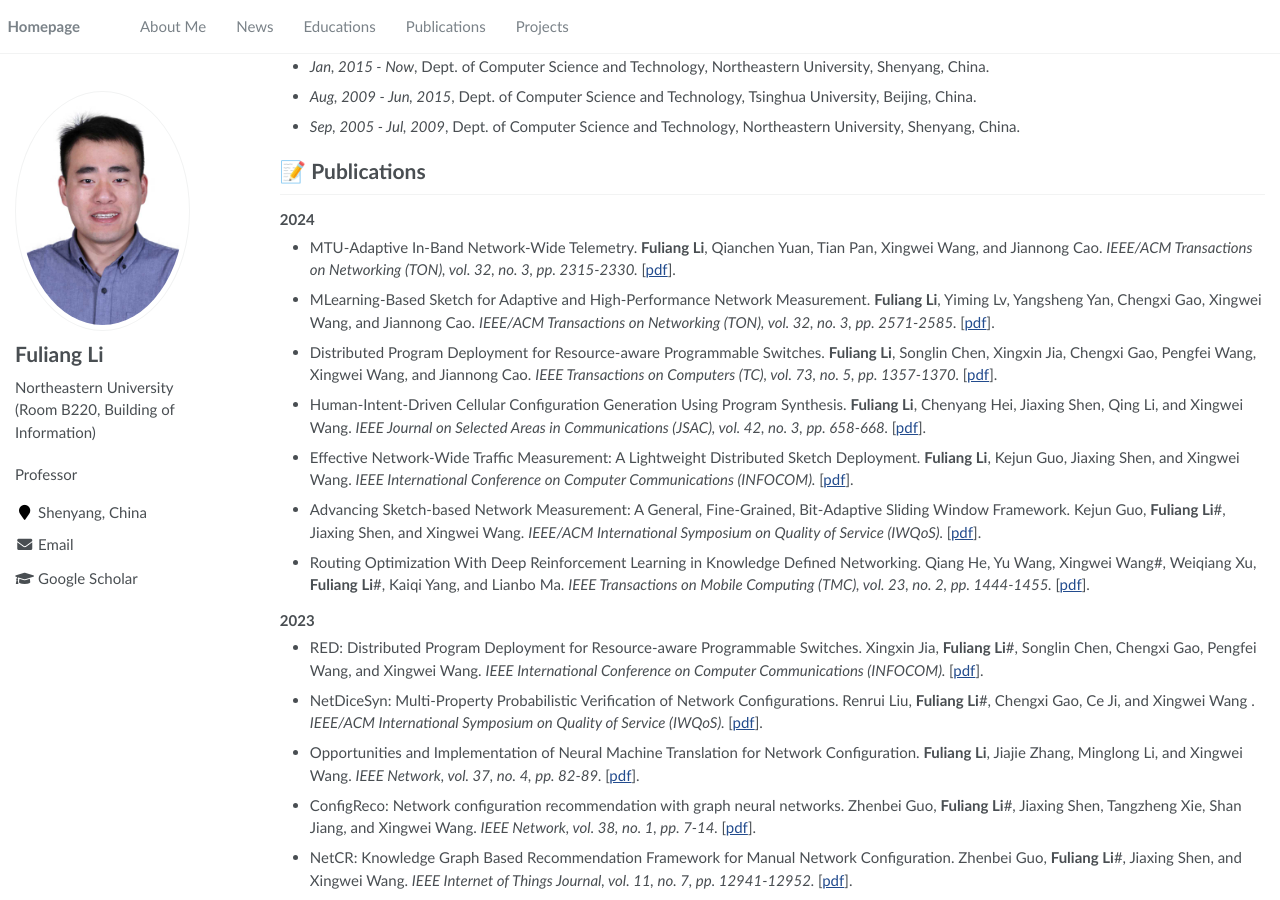
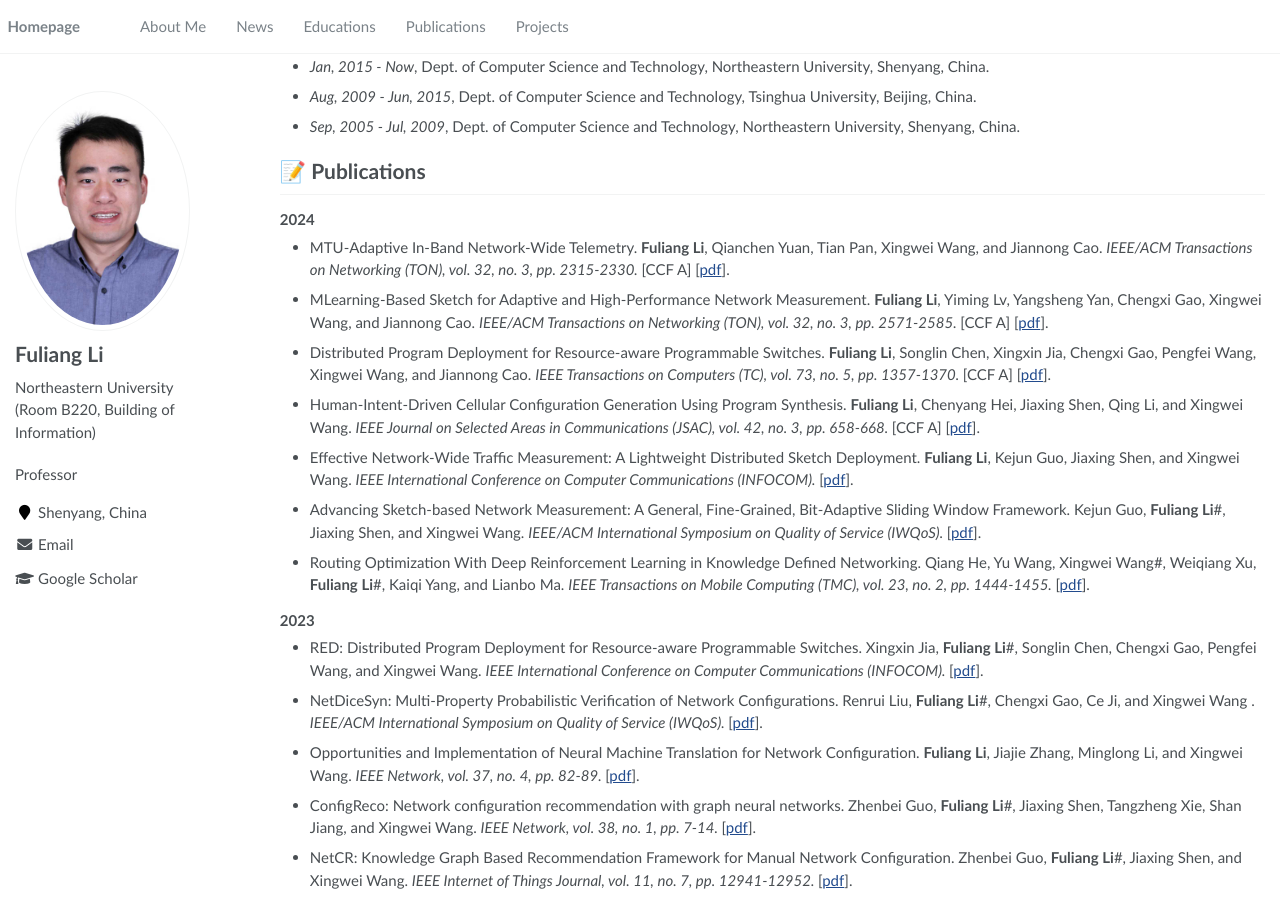
Before and after one commit to Fuliang-Li/Fuliang-Li.github.io, a Jekyll site: the page built from _pages/about.md, in a window 1280 px wide and 900 px high, scrolled down 300 px. Built offline with Jekyll 4.4.1, drawn with Linux system fonts in a browser that asks for light colours.

Commit message:
Update about.md

```diff
--- a/_pages/about.md
+++ b/_pages/about.md
@@ -32,10 +32,10 @@ Fuliang Li (李福亮), Professor of Northeastern University. I obtained my Bach
 
 <h3><strong>2024</strong></h3>
 
-- MTU-Adaptive In-Band Network-Wide Telemetry. <b>Fuliang Li</b>, Qianchen Yuan, Tian Pan, Xingwei Wang, and Jiannong Cao. <i> IEEE/ACM Transactions on Networking (TON), vol. 32, no. 3, pp. 2315-2330. </i> [<A href="https://ieeexplore.ieee.org/document/10400437" target="_blank">pdf</A>].
-- MLearning-Based Sketch for Adaptive and High-Performance Network Measurement. <b>Fuliang Li</b>, Yiming Lv, Yangsheng Yan, Chengxi Gao, Xingwei Wang, and Jiannong Cao. <i> IEEE/ACM Transactions on Networking (TON), vol. 32, no. 3, pp. 2571-2585. </i> [<A href="https://ieeexplore.ieee.org/abstract/document/10436630" target="_blank">pdf</A>].
-- Distributed Program Deployment for Resource-aware Programmable Switches. <b>Fuliang Li</b>, Songlin Chen, Xingxin Jia, Chengxi Gao, Pengfei Wang, Xingwei Wang, and Jiannong Cao. <i>  IEEE Transactions on Computers (TC), vol. 73, no. 5, pp. 1357-1370. </i> [<A href="https://ieeexplore.ieee.org/abstract/document/10406207" target="_blank">pdf</A>].
-- Human-Intent-Driven Cellular Configuration Generation Using Program Synthesis. <b>Fuliang Li</b>, Chenyang Hei, Jiaxing Shen, Qing Li, and Xingwei Wang. <i> IEEE Journal on Selected Areas in Communications (JSAC), vol. 42, no. 3, pp. 658-668. </i> [<A href="https://ieeexplore.ieee.org/abstract/document/10368062" target="_blank">pdf</A>].
+- MTU-Adaptive In-Band Network-Wide Telemetry. <b>Fuliang Li</b>, Qianchen Yuan, Tian Pan, Xingwei Wang, and Jiannong Cao. <i> IEEE/ACM Transactions on Networking (TON), vol. 32, no. 3, pp. 2315-2330. </i> [CCF A] [<A href="https://ieeexplore.ieee.org/document/10400437" target="_blank">pdf</A>].
+- MLearning-Based Sketch for Adaptive and High-Performance Network Measurement. <b>Fuliang Li</b>, Yiming Lv, Yangsheng Yan, Chengxi Gao, Xingwei Wang, and Jiannong Cao. <i> IEEE/ACM Transactions on Networking (TON), vol. 32, no. 3, pp. 2571-2585. </i> [CCF A] [<A href="https://ieeexplore.ieee.org/abstract/document/10436630" target="_blank">pdf</A>].
+- Distributed Program Deployment for Resource-aware Programmable Switches. <b>Fuliang Li</b>, Songlin Chen, Xingxin Jia, Chengxi Gao, Pengfei Wang, Xingwei Wang, and Jiannong Cao. <i>  IEEE Transactions on Computers (TC), vol. 73, no. 5, pp. 1357-1370. </i> [CCF A] [<A href="https://ieeexplore.ieee.org/abstract/document/10406207" target="_blank">pdf</A>].
+- Human-Intent-Driven Cellular Configuration Generation Using Program Synthesis. <b>Fuliang Li</b>, Chenyang Hei, Jiaxing Shen, Qing Li, and Xingwei Wang. <i> IEEE Journal on Selected Areas in Communications (JSAC), vol. 42, no. 3, pp. 658-668. </i> [CCF A] [<A href="https://ieeexplore.ieee.org/abstract/document/10368062" target="_blank">pdf</A>].
 - Effective Network-Wide Traffic Measurement: A Lightweight Distributed Sketch Deployment. <b>Fuliang Li</b>, Kejun Guo, Jiaxing Shen, and Xingwei Wang. <i> IEEE International Conference on Computer Communications (INFOCOM). </i> [<A href="https://shenjiaxing.github.io/pdf/effectiveli2023.pdf" target="_blank">pdf</A>].
 - Advancing Sketch-based Network Measurement: A General, Fine-Grained, Bit-Adaptive Sliding Window Framework. Kejun Guo, <b>Fuliang Li</b>#, Jiaxing Shen, and Xingwei Wang. <i> IEEE/ACM International Symposium on Quality of Service (IWQoS). </i> [<A href="https://shenjiaxing.github.io/pdf/2024/advancingguo2024.pdf" target="_blank">pdf</A>].
 - Routing Optimization With Deep Reinforcement Learning in Knowledge Defined Networking. Qiang He, Yu Wang, Xingwei Wang#, Weiqiang Xu, <b>Fuliang Li</b>#, Kaiqi Yang, and Lianbo Ma. <i> IEEE Transactions on Mobile Computing (TMC), vol. 23, no. 2, pp. 1444-1455. </i> [<A href="https://ieeexplore.ieee.org/abstract/document/10012574" target="_blank">pdf</A>].
```
